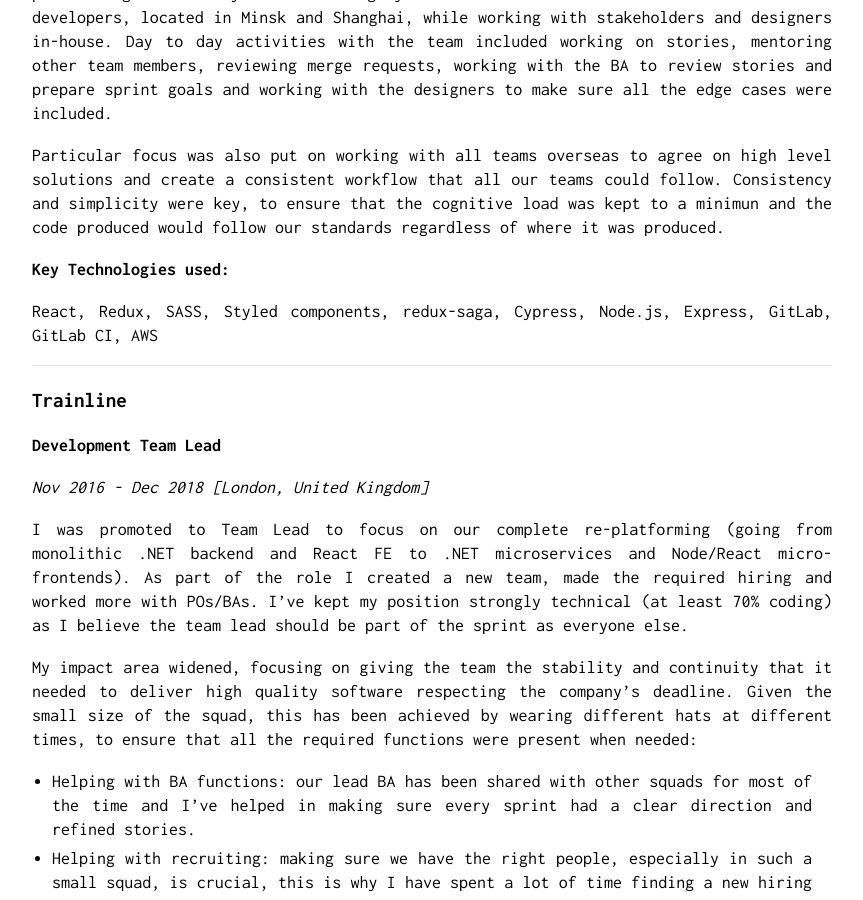
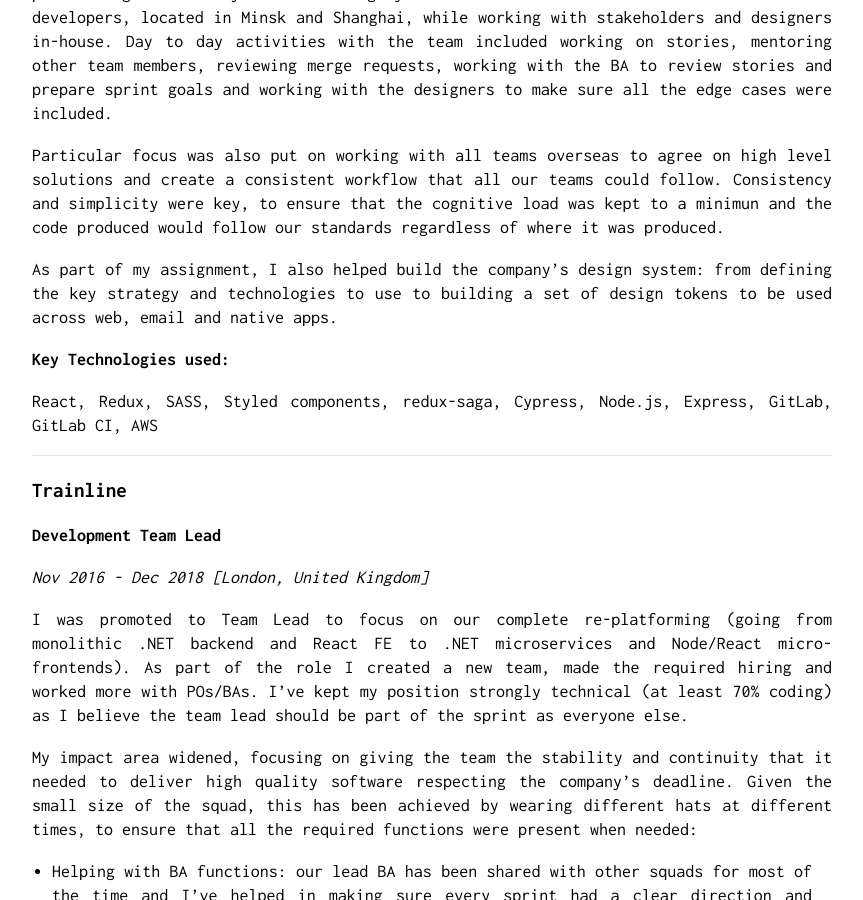
Before and after one commit to ricca509/ricca509.github.io, a Jekyll site: the page built from index.md, in a window 1280 px wide and 900 px high, scrolled down 1002 px. Shown: the whole window, without its empty margins (208-1071 px from the left). Built offline with Jekyll 4.4.1, drawn with Linux system fonts in a browser that asks for light colours; our own code applies the rules of GitHub Pages for plain Markdown files.

Commit message:
Adds design system experience

```diff
--- a/index.md
+++ b/index.md
@@ -33,6 +33,8 @@ _Jan 2019 - Present [London, United Kingdom]_
 I was hired to help shape the new micro front end architecture, part of the wider re-platforming of Burberry's ecom. During my contract I led two of our distributed teams of developers, located in Minsk and Shanghai, while working with stakeholders and designers in-house. Day to day activities with the team included working on stories, mentoring other team members, reviewing merge requests, working with the BA to review stories and prepare sprint goals and working with the designers to make sure all the edge cases were included.
 
 Particular focus was also put on working with all teams overseas to agree on high level solutions and create a consistent workflow that all our teams could follow. Consistency and simplicity were key, to ensure that the cognitive load was kept to a minimun and the code produced would follow our standards regardless of where it was produced.
+
+As part of my assignment, I also helped build the company's design system: from defining the key strategy and technologies to use to building a set of design tokens to be used across web, email and native apps.
 
 **Key Technologies used:**
 
```
